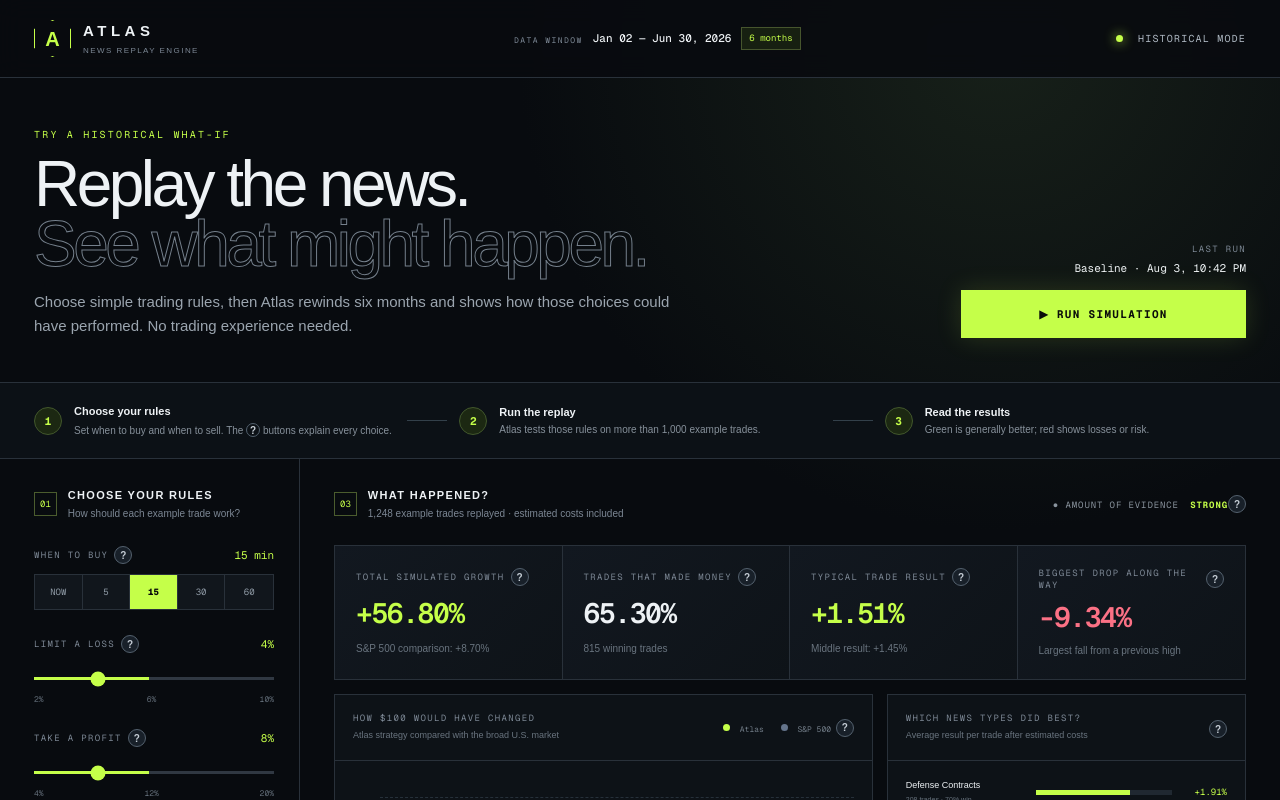
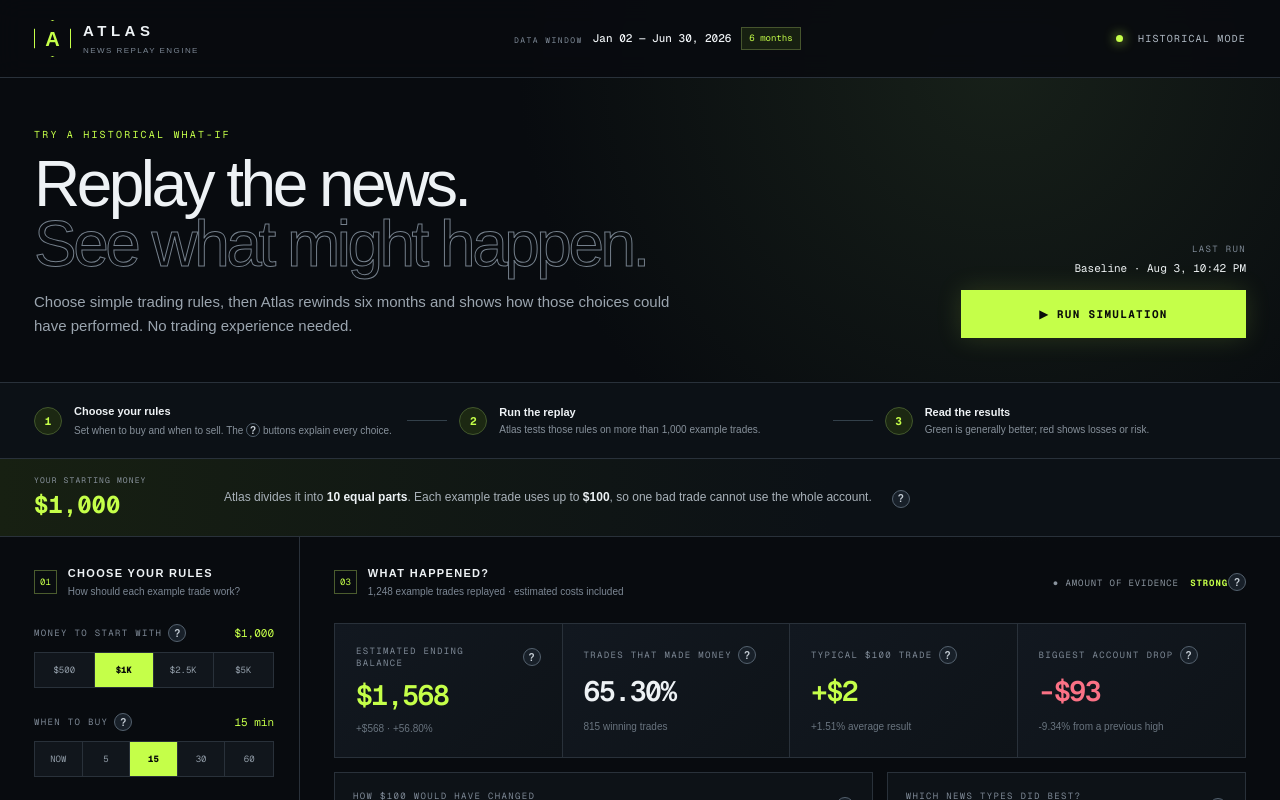
Before and after one commit to bradshaw614inv-del/Project-Atlas, a Next.js app: page / in a window 1280 px wide. Shown: the top 800 px of the page. Built offline with nearby package versions, Linux system fonts and the light colour scheme.

Commit message:
Model a one thousand dollar starting account

```diff
--- a/app/page.tsx
+++ b/app/page.tsx
@@ -75,9 +75,15 @@ function pct(n: number, signed = false) {
   return `${signed && n > 0 ? "+" : ""}${n.toFixed(2)}%`;
 }
 
+function money(n: number, signed = false) {
+  const sign = signed && n > 0 ? "+" : "";
+  return `${sign}${new Intl.NumberFormat("en-US", { style: "currency", currency: "USD", maximumFractionDigits: 0 }).format(n)}`;
+}
+
 export default function Home() {
   const [strategy, setStrategy] = useState<Strategy>({ entryDelay: 15, trailingStop: 4, profitTarget: 8, holdHours: 24, costs: 0.18 });
   const [enabled, setEnabled] = useState(CATEGORIES.map(() => true));
+  const [capital, setCapital] = useState(1000);
   const [page, setPage] = useState(0);
   const [running, setRunning] = useState(false);
   const [lastRun, setLastRun] = useState("Baseline · Aug 3, 10:42 PM");
@@ -91,6 +97,9 @@ export default function Home() {
   const totalReturn = trades.length ? ((1 + avg / 100) ** Math.min(30, trades.length / 40) - 1) * 100 : 0;
   const benchmark = 8.7;
   const drawdown = Math.min(18, 5.8 + strategy.trailingStop * 0.76 + strategy.entryDelay / 30);
+  const endingBalance = capital * (1 + totalReturn / 100);
+  const dollarProfit = endingBalance - capital;
+  const positionSize = capital * 0.1;
 
   const categoryStats = CATEGORIES.map((category, i) => {
     const subset = trades.filter((t) => t.category === category);
@@ -136,9 +145,19 @@ export default function Home() {
         <div className="guide-icon">3</div><div><strong>Read the results</strong><span>Green is generally better; red shows losses or risk.</span></div>
       </section>
 
+      <section className="money-plan">
+        <div><span>YOUR STARTING MONEY</span><strong>{money(capital)}</strong></div>
+        <p>Atlas divides it into <b>10 equal parts</b>. Each example trade uses up to <b>{money(positionSize)}</b>, so one bad trade cannot use the whole account.</p>
+        <Info text={`With ${money(capital)}, Atlas allows up to 10 positions of about ${money(positionSize)} each. This prototype applies the strategy's simulated percentage result to the account; it does not place real Robinhood orders.`} />
+      </section>
+
       <section className="workspace">
         <aside className="controls">
           <div className="section-title"><span>01</span><div><strong>CHOOSE YOUR RULES</strong><small>How should each example trade work?</small></div></div>
+
+          <Control label="MONEY TO START WITH" value={money(capital)} help="This is the starting account value for the historical test. Atlas does not move real money. It only shows what the simulated percentage results mean in dollars.">
+            <div className="segmented four">{[500, 1000, 2500, 5000].map((v) => <button className={capital === v ? "active" : ""} onClick={() => setCapital(v)} key={v}>${v >= 1000 ? `${v / 1000}K` : v}</button>)}</div>
+          </Control>
 
           <Control label="WHEN TO BUY" value={`${strategy.entryDelay} min`} help="How long Atlas waits after a news story appears before buying. ‘Now’ means immediately; 15 means waiting 15 minutes to see how the market reacts.">
             <div className="segmented">{[0, 5, 15, 30, 60].map((v) => <button className={strategy.entryDelay === v ? "active" : ""} onClick={() => update("entryDelay", v)} key={v}>{v === 0 ? "NOW" : v}</button>)}</div>
@@ -167,10 +186,10 @@ export default function Home() {
           <div className="section-title"><span>03</span><div><strong>WHAT HAPPENED?</strong><small>{trades.length.toLocaleString()} example trades replayed · estimated costs included</small></div><div className="confidence">● AMOUNT OF EVIDENCE <b>{trades.length >= 1000 ? "STRONG" : "LIMITED"}</b><Info text="More examples generally make a result less likely to be random. This does not guarantee the strategy will work in the future." /></div></div>
 
           <div className="metrics">
-            <Metric label="TOTAL SIMULATED GROWTH" value={pct(totalReturn, true)} sub={`S&P 500 comparison: ${pct(benchmark, true)}`} help="The estimated total change in the strategy over the test period. The S&P 500 is shown as a simple market comparison." good={totalReturn > benchmark} />
+            <Metric label="ESTIMATED ENDING BALANCE" value={money(endingBalance)} sub={`${money(dollarProfit, true)} · ${pct(totalReturn, true)}`} help={`Starting with ${money(capital)}, this is the estimated account value at the end of the six-month replay. It assumes the strategy spreads money across positions and reinvests results.`} good={dollarProfit > 0} />
             <Metric label="TRADES THAT MADE MONEY" value={pct(winRate)} sub={`${wins.length} winning trades`} help="The percentage of completed trades that ended above their purchase price after estimated trading costs." />
-            <Metric label="TYPICAL TRADE RESULT" value={pct(avg, true)} sub={`Middle result: ${pct(median, true)}`} help="The average gain or loss for one trade. The middle result—also called the median—is less affected by a few unusually large wins or losses." good={avg > 0} />
-            <Metric label="BIGGEST DROP ALONG THE WAY" value={pct(-drawdown)} sub="Largest fall from a previous high" help="Also called maximum drawdown. It shows the worst decline before the strategy recovered or the test ended—a useful picture of how painful the ride could feel." danger />
+            <Metric label="TYPICAL $100 TRADE" value={money(positionSize * avg / 100, true)} sub={`${pct(avg, true)} average result`} help={`Each trade uses about one-tenth of the starting money—${money(positionSize)} here. This shows the average dollar gain or loss for one such trade.`} good={avg > 0} />
+            <Metric label="BIGGEST ACCOUNT DROP" value={money(-capital * drawdown / 100)} sub={`${pct(-drawdown)} from a previous high`} help="Also called maximum drawdown. It shows the worst estimated dollar decline before the strategy recovered or the test ended." danger />
           </div>
 
           <div className="charts">
@@ -194,7 +213,7 @@ export default function Home() {
 
           <section className="panel ledger">
             <div className="panel-head"><div><span>EVERY EXAMPLE TRADE</span><small>A detailed list of what Atlas bought and sold</small></div><button onClick={() => navigator.clipboard?.writeText(trades.map(t => `${t.date},${t.ticker},${t.category},${t.returnPct.toFixed(2)}%`).join("\n"))}>COPY LIST</button></div>
-            <div className="table-wrap"><table><thead><tr><th>DATE</th><th>EVENT / TICKER</th><th>ENTRY</th><th>EXIT</th><th>HOLD</th><th>EXIT REASON</th><th>RETURN</th><th>RESULT</th></tr></thead><tbody>{visible.map((t) => <tr key={t.id}><td>{t.date}</td><td><strong>{t.ticker}</strong><small>{t.category}</small></td><td>${t.entry.toFixed(2)}</td><td>${t.exit.toFixed(2)}</td><td>{t.hold}h</td><td>{t.exitReason}</td><td className={t.returnPct > 0 ? "positive" : "negative"}>{pct(t.returnPct, true)}</td><td><span className={`result-pill ${t.returnPct > 0 ? "win" : "loss"}`}>{t.returnPct > 0 ? "WIN" : "LOSS"}</span></td></tr>)}</tbody></table></div>
+            <div className="table-wrap"><table><thead><tr><th>DATE</th><th>EVENT / TICKER</th><th>AMOUNT USED</th><th>BUY PRICE</th><th>SELL PRICE</th><th>TIME HELD</th><th>WHY IT SOLD</th><th>GAIN / LOSS</th><th>RESULT</th></tr></thead><tbody>{visible.map((t) => <tr key={t.id}><td>{t.date}</td><td><strong>{t.ticker}</strong><small>{t.category}</small></td><td>{money(positionSize)}<small>{(positionSize / t.entry).toFixed(2)} shares</small></td><td>${t.entry.toFixed(2)}</td><td>${t.exit.toFixed(2)}</td><td>{t.hold}h</td><td>{t.exitReason}</td><td className={t.returnPct > 0 ? "positive" : "negative"}>{money(positionSize * t.returnPct / 100, true)}<small>{pct(t.returnPct, true)}</small></td><td><span className={`result-pill ${t.returnPct > 0 ? "win" : "loss"}`}>{t.returnPct > 0 ? "WIN" : "LOSS"}</span></td></tr>)}</tbody></table></div>
             <div className="pager"><span>Showing {page * 8 + 1}–{Math.min(page * 8 + 8, trades.length)} of {trades.length.toLocaleString()}</span><div><button disabled={page === 0} onClick={() => setPage(Math.max(0, page - 1))}>←</button><button disabled={(page + 1) * 8 >= trades.length} onClick={() => setPage(page + 1)}>→</button></div></div>
           </section>
         </div>
```
Also changed, not shown: app/globals.css.
